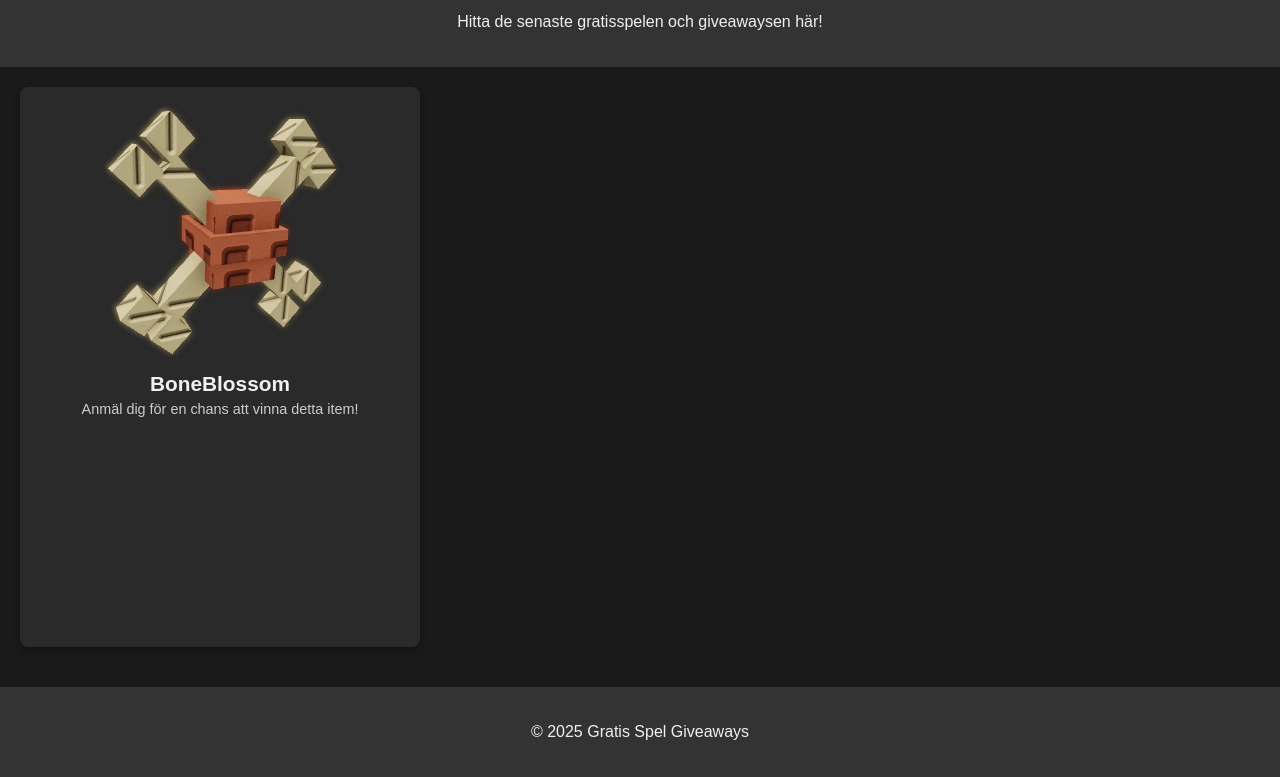
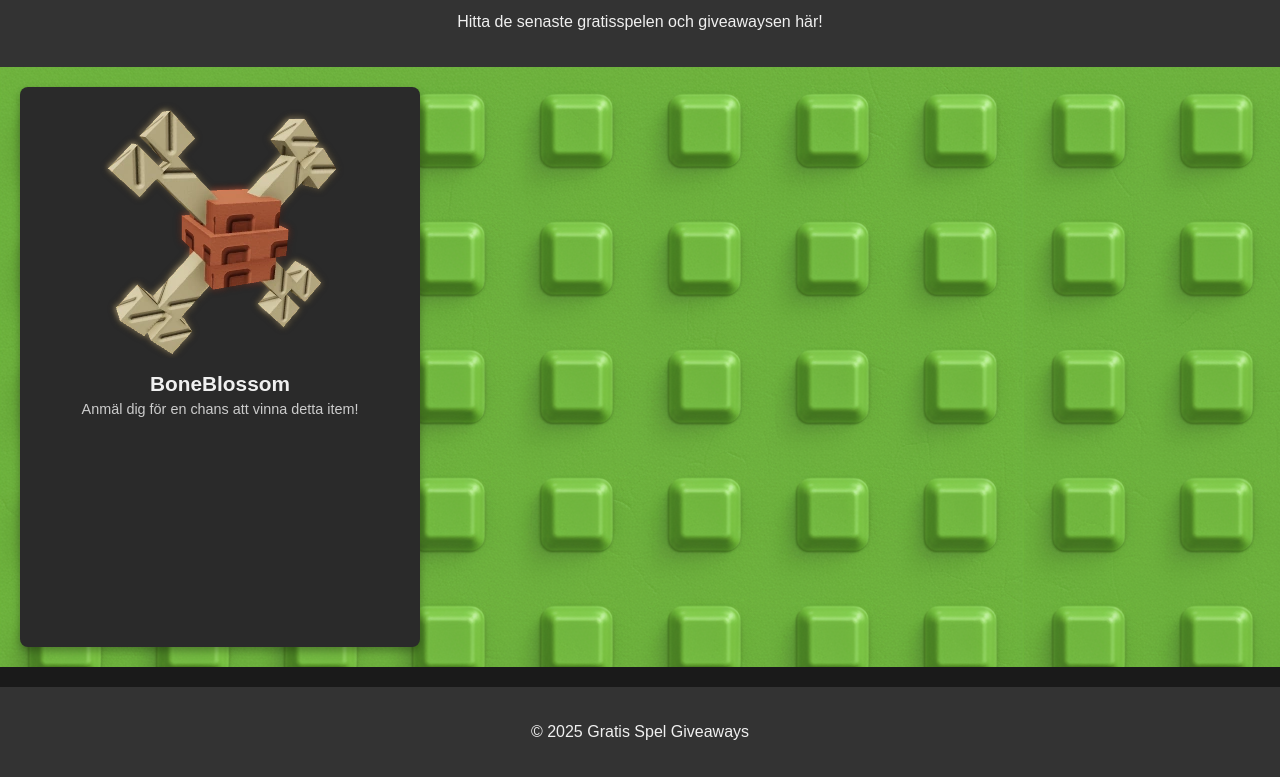
Before and after one commit to bultens/patrik, a plain HTML site: page giveaway.html in a window 1280 px wide. Shown: the part 68-845 px from the top of the page. Drawn offline with Linux system fonts and the light colour scheme.

Commit message:
Update style.css

```diff
--- a/style.css
+++ b/style.css
@@ -108,7 +108,7 @@ footer {
 
 /* Sätter bakgrundsbilden på den nya sidans main-element */
 .giveaway-page-main {
-    background-image: url('Background.jpg');
+    background-image: url('Background.png');
     background-repeat: repeat; /* Repeterar bakgrunden */
     min-height: 70vh; /* Säkerställer att bakgrunden syns även med lite innehåll */
 }
@@ -234,4 +234,5 @@ footer {
 
 .modal-content button:hover {
     background-color: #4a54e6;
+
 }
```
